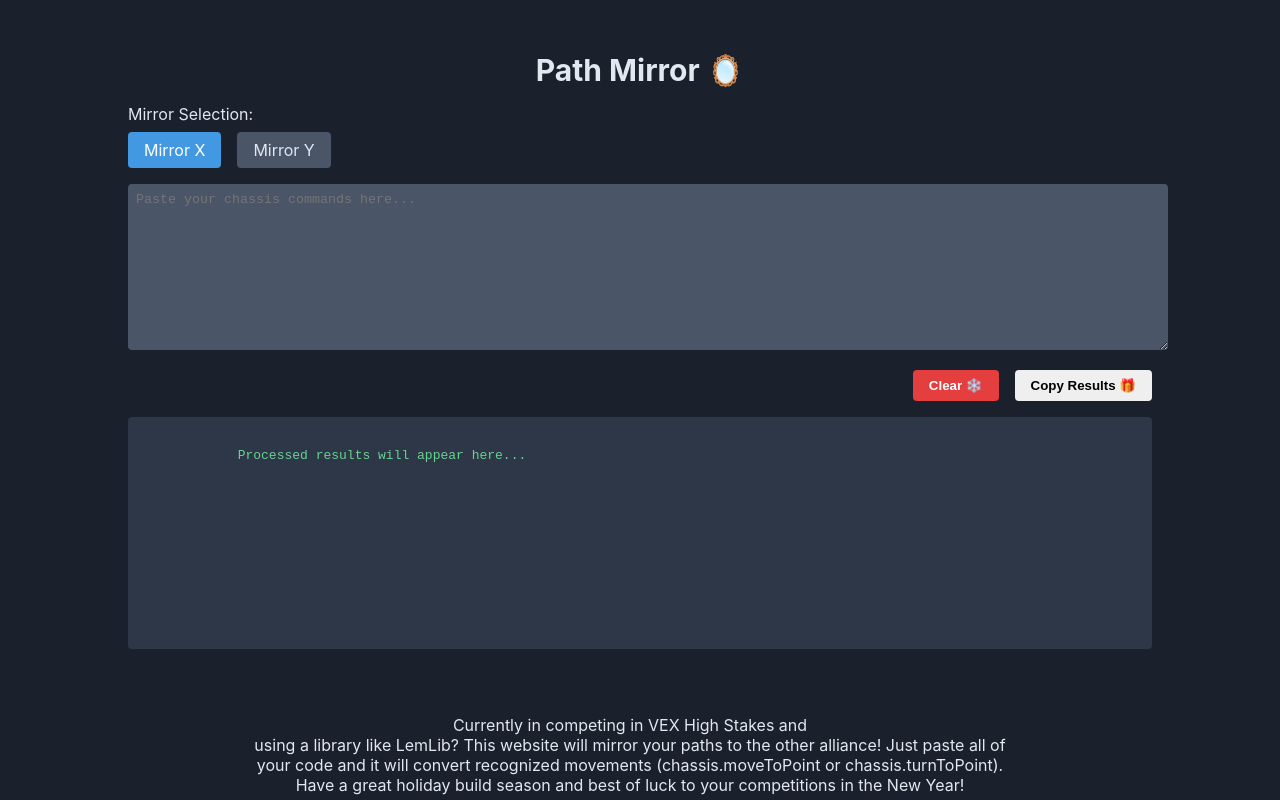
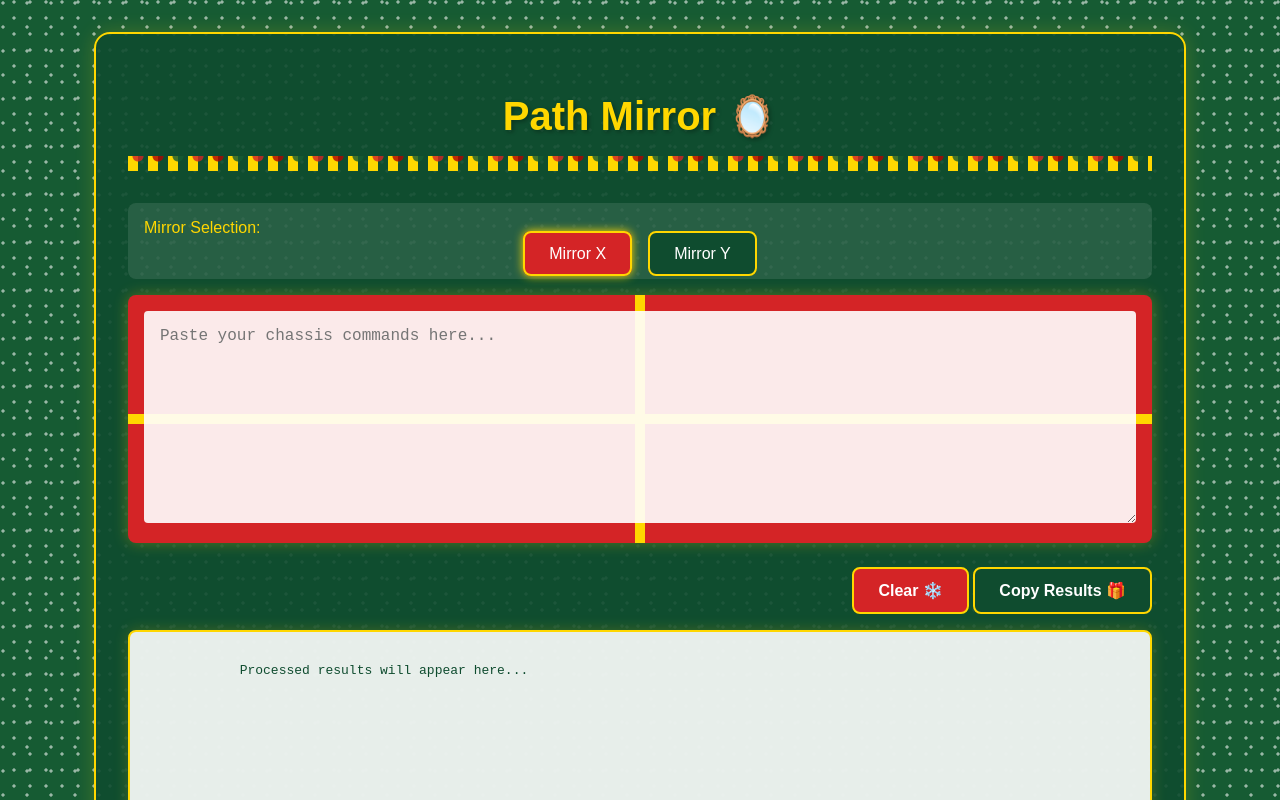
Before and after one commit to NoozAbooz/Winter-Boba-Drops, a plain HTML site: page index.html in a window 1280 px wide. Shown: the top 800 px of the page. Drawn offline with Linux system fonts and the light colour scheme.

Commit message:
Update styles.css

```diff
--- a/styles.css
+++ b/styles.css
@@ -1,146 +1,280 @@
-/* Global styles */
+:root {
+    --christmas-red: #D42426;
+    --christmas-green: #165B33;
+    --christmas-gold: #FFD700;
+    --snow-white: #FFFFFF;
+    --dark-green: #0F4C2F;
+    --holly-berry: #AF0303;
+}
+
 body {
-    background-color: #1a202c;
-    color: #e2e8f0;
+    background-color: var(--christmas-green);
+    color: var(--snow-white);
     padding: 2rem;
     margin: 0;
-    font-family: -apple-system, BlinkMacSystemFont, 'Segoe UI', Roboto, Oxygen, Ubuntu, Cantarell, sans-serif;
+    font-family: 'Arial', sans-serif;
+    position: relative;
+    min-height: 100vh;
+    overflow-x: hidden;
+}
+
+/* Snowfall Animation */
+.snowfall {
+    position: fixed;
+    top: 0;
+    left: 0;
+    width: 100%;
+    height: 100%;
+    pointer-events: none;
+    z-index: 1;
+    background-image:
+        radial-gradient(circle at 50% 50%, transparent 0, rgba(255,255,255,0.8) 1px, transparent 2px),
+        radial-gradient(circle at 50% 50%, transparent 0, rgba(255,255,255,0.8) 1px, transparent 2px);
+    background-size: 24px 24px, 16px 16px;
+    animation: snowfall 8s linear infinite;
+}
+
+@keyframes snowfall {
+    0% { background-position: 0 0, 0 0; }
+    100% { background-position: 24px 24px, -16px 16px; }
+}
+
+/* Christmas Lights */
+.christmas-lights {
+    height: 15px;
+    background: repeating-linear-gradient(
+        90deg,
+        var(--christmas-gold) 0px,
+        var(--christmas-gold) 10px,
+        transparent 10px,
+        transparent 20px
+    );
+    position: relative;
+    margin-bottom: 2rem;
+}
+
+.christmas-lights::before {
+    content: '';
+    position: absolute;
+    width: 100%;
+    height: 15px;
+    background: radial-gradient(
+        circle at 10px 0,
+        var(--christmas-red) 0,
+        var(--christmas-red) 5px,
+        transparent 6px
+    ), radial-gradient(
+        circle at 30px 0,
+        var(--holly-berry) 0,
+        var(--holly-berry) 5px,
+        transparent 6px
+    ), radial-gradient(
+        circle at 50px 0,
+        var(--christmas-green) 0,
+        var(--christmas-green) 5px,
+        transparent 6px
+    );
+    background-size: 60px 15px;
+    animation: twinkle 1.5s linear infinite;
+}
+
+@keyframes twinkle {
+    50% { opacity: 0.7; }
 }
 
 /* Container */
 .container {
     max-width: 64rem;
     margin: 0 auto;
+    position: relative;
+    z-index: 2;
+    background-color: rgba(15, 76, 47, 0.9);
+    padding: 2rem;
+    border-radius: 1rem;
+    box-shadow: 0 0 20px rgba(255, 215, 0, 0.2);
+    border: 2px solid var(--christmas-gold);
 }
 
 /* Header */
 h1 {
-    font-size: 1.875rem;
+    font-size: 2.5rem;
     font-weight: bold;
     margin-bottom: 1rem;
     text-align: center;
+    color: var(--christmas-gold);
+    text-shadow: 2px 2px 4px rgba(0, 0, 0, 0.3);
 }
 
 /* Mirror Selection */
 .mirror-selection {
     margin-bottom: 1rem;
+    background-color: rgba(255, 255, 255, 0.1);
+    padding: 1rem;
+    border-radius: 0.5rem;
 }
 
 .mirror-selection > label {
     display: block;
     margin-bottom: 0.5rem;
+    color: var(--christmas-gold);
 }
 
 .radio-group {
     display: flex;
     gap: 1rem;
+    justify-content: center;
 }
 
-.radio-label {
-    display: inline-flex;
-    align-items: center;
+.mirror-label {
+    padding: 0.75rem 1.5rem;
+    border-radius: 0.5rem;
+    background-color: var(--dark-green);
+    cursor: pointer;
+    transition: all 0.3s ease;
+    border: 2px solid var(--christmas-gold);
+}
+
+.mirror-label:hover {
+    background-color: var(--christmas-red);
+    transform: scale(1.05);
 }
 
 .mirror-radio {
     display: none;
 }
 
-.mirror-label {
-    padding: 0.5rem 1rem;
-    border-radius: 0.25rem;
-    background-color: #4a5568;
-    cursor: pointer;
-    transition: all 0.3s ease;
+.mirror-radio:checked + .mirror-label {
+    background-color: var(--christmas-red);
+    color: var(--snow-white);
+    box-shadow: 0 0 10px var(--christmas-gold);
 }
 
-.mirror-label:hover {
-    background-color: #2d3748;
+/* Present Box (Textarea) */
+.present-box {
+    background: var(--christmas-red);
+    padding: 1rem;
+    border-radius: 0.5rem;
+    position: relative;
+    margin-bottom: 1.5rem;
+    box-shadow: 0 0 15px rgba(255, 215, 0, 0.3);
 }
 
-.mirror-radio:checked + .mirror-label {
-    background-color: #4299e1;
-    color: white;
+.present-box::before {
+    content: '';
+    position: absolute;
+    top: 50%;
+    left: 0;
+    right: 0;
+    height: 10px;
+    background-color: var(--christmas-gold);
+    transform: translateY(-50%);
 }
 
-/* Textarea */
+.present-box::after {
+    content: '';
+    position: absolute;
+    top: 0;
+    bottom: 0;
+    left: 50%;
+    width: 10px;
+    background-color: var(--christmas-gold);
+    transform: translateX(-50%);
+}
+
 #input {
     width: 100%;
-    padding: 0.5rem;
-    margin-bottom: 1rem;
-    background-color: #4a5568;
-    color: white;
+    padding: 1rem;
+    background-color: rgba(255, 255, 255, 0.9);
+    color: var(--dark-green);
     border: none;
     border-radius: 0.25rem;
     resize: vertical;
+    font-size: 1rem;
+    position: relative;
+    z-index: 1;
+    box-sizing: border-box;
 }
 
 /* Buttons */
 .button-container {
     display: flex;
-    justify-content: space-between;
-    align-items: center;
-}
-
-.button-group {
-    display: flex;
+    justify-content: flex-end;
     gap: 1rem;
+    margin: 1rem 0;
 }
 
 .button {
     font-weight: bold;
-    padding: 0.5rem 1rem;
+    padding: 0.75rem 1.5rem;
     border: none;
-    border-radius: 0.25rem;
+    border-radius: 0.5rem;
     cursor: pointer;
-    transition: background-color 0.3s ease;
+    transition: all 0.3s ease;
+    font-size: 1rem;
+    border: 2px solid var(--christmas-gold);
 }
 
 .button-red {
-    background-color: #e53e3e;
-    color: white;
+    background-color: var(--christmas-red);
+    color: var(--snow-white);
 }
 
 .button-red:hover {
-    background-color: #c53030;
+    background-color: var(--holly-berry);
+    transform: scale(1.05);
 }
 
-.button-blue {
-    background-color: #3182ce;
-    color: white;
+.button-green {
+    background-color: var(--dark-green);
+    color: var(--snow-white);
 }
 
-.button-blue:hover {
-    background-color: #2c5282;
+.button-green:hover {
+    background-color: var(--christmas-green);
+    transform: scale(1.05);
 }
 
 /* Console Output */
 #console {
     font-family: monospace;
     white-space: pre-wrap;
-    background-color: #2d3748;
+    background-color: rgba(255, 255, 255, 0.9);
     margin-top: 1rem;
     padding: 1rem;
-    border-radius: 0.25rem;
+    border-radius: 0.5rem;
     min-height: 200px;
-    color: #68d391;
+    color: var(--dark-green);
+    border: 2px solid var(--christmas-gold);
+    box-shadow: 0 0 15px rgba(255, 215, 0, 0.2);
 }
 
 /* Info Section */
 .info-section {
-    display: flex;
-    align-items: center;
-    justify-content: center;
     max-width: 800px;
     margin: 3.125rem auto 0;
+    position: relative;
+    z-index: 2;
 }
 
-.info-section p {
-    text-align: center;
-    margin-right: 1.25rem;
-    word-wrap: break-word;
+.info-card {
+    background-color: rgba(15, 76, 47, 0.9);
+    padding: 2rem;
+    border-radius: 1rem;
+    border: 2px solid var(--christmas-gold);
+    box-shadow: 0 0 20px rgba(255, 215, 0, 0.2);
 }
 
-.info-section img {
-    height: 300px;
-    width: 600px;
+.info-card p {
+    text-align: center;
+    margin-bottom: 1.5rem;
+    color: var(--snow-white);
 }
+
+.info-card img {
+    display: block;
+    max-width: 100%;
+    height: auto;
+    margin: 0 auto;
+    border-radius: 0.5rem;
+    border: 2px solid var(--christmas-gold);
+}
```
